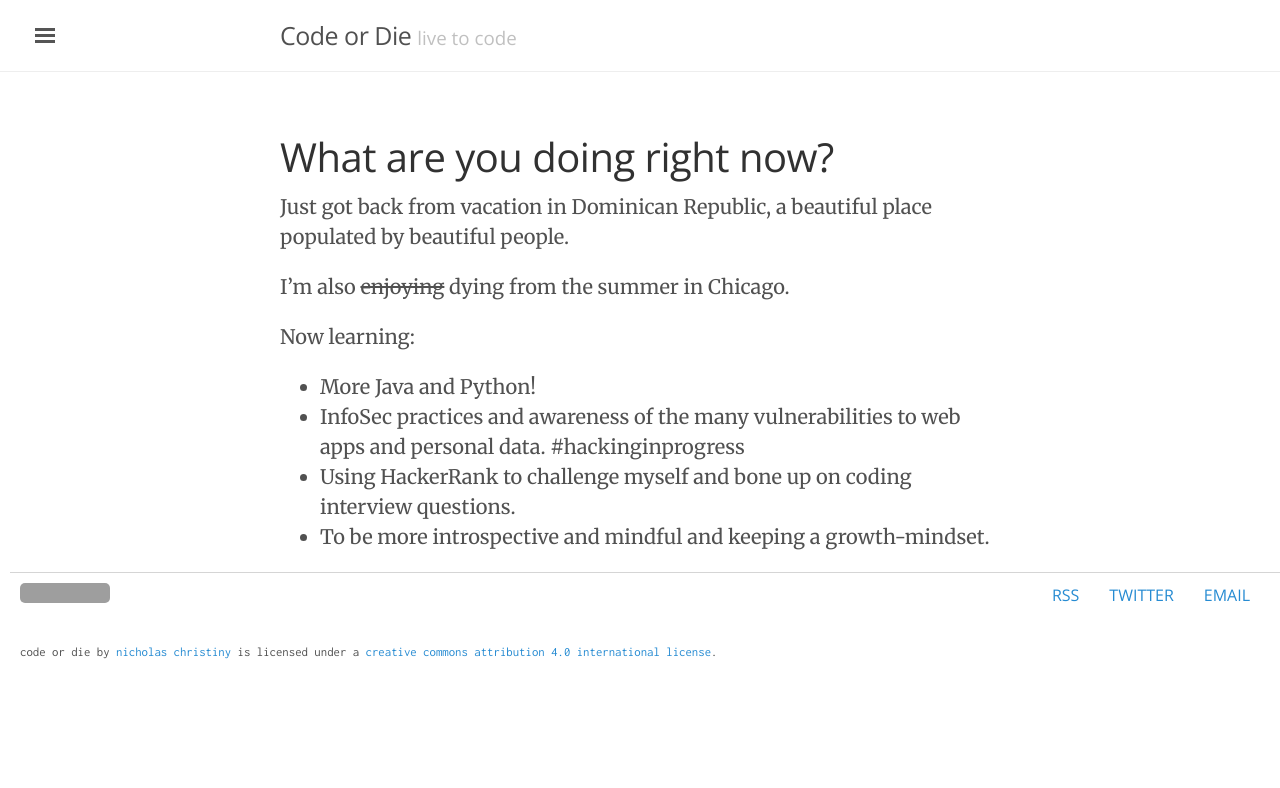
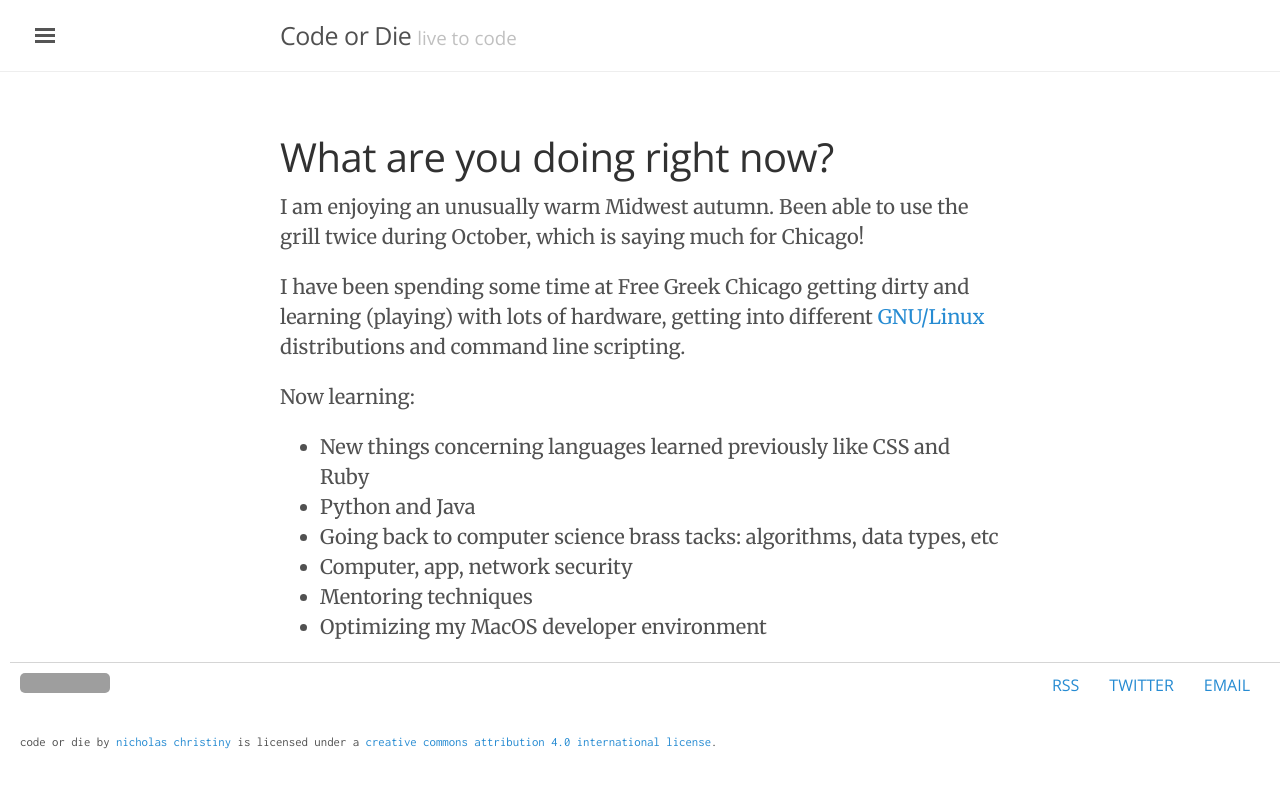
Before and after one commit to nchristiny/nchristiny.github.io, a Jekyll site: the page built from now/index.md, in a window 1280 px wide. Shown: the top 788 px of the page. Built offline with Jekyll 4.4.1, drawn with Linux system fonts in a browser that asks for light colours; nearby versions of some CDN libraries; comment, search, counter and statistics services are not loaded; grey boxes are pictures that could not be loaded.

Commit message:
Add /now update

```diff
--- a/now/index.md
+++ b/now/index.md
@@ -3,13 +3,15 @@ layout: default
 title: Now
 ---
 # What are you doing right now?
-Just got back from vacation in Dominican Republic, a beautiful place populated by beautiful people.
+I am enjoying an unusually warm Midwest autumn. Been able to use the grill twice during October, which is saying much for Chicago!
 
-I'm also ~~enjoying~~ dying from the summer in Chicago.
+I have been spending some time at Free Greek Chicago getting dirty and learning (playing) with lots of hardware, getting into different [GNU/Linux](https://www.gnu.org/gnu/linux-and-gnu.en.html) distributions and command line scripting.
 
 Now learning:
 
-* More Java and Python!
-* InfoSec practices and awareness of the many vulnerabilities to web apps and personal data. #hackinginprogress
-* Using HackerRank to challenge myself and bone up on coding interview questions.
-* To be more introspective and mindful and keeping a growth-mindset.
+* New things concerning languages learned previously like CSS and Ruby
+* Python and Java
+* Going back to computer science brass tacks: algorithms, data types, etc
+* Computer, app, network security
+* Mentoring techniques
+* Optimizing my MacOS developer environment
```
